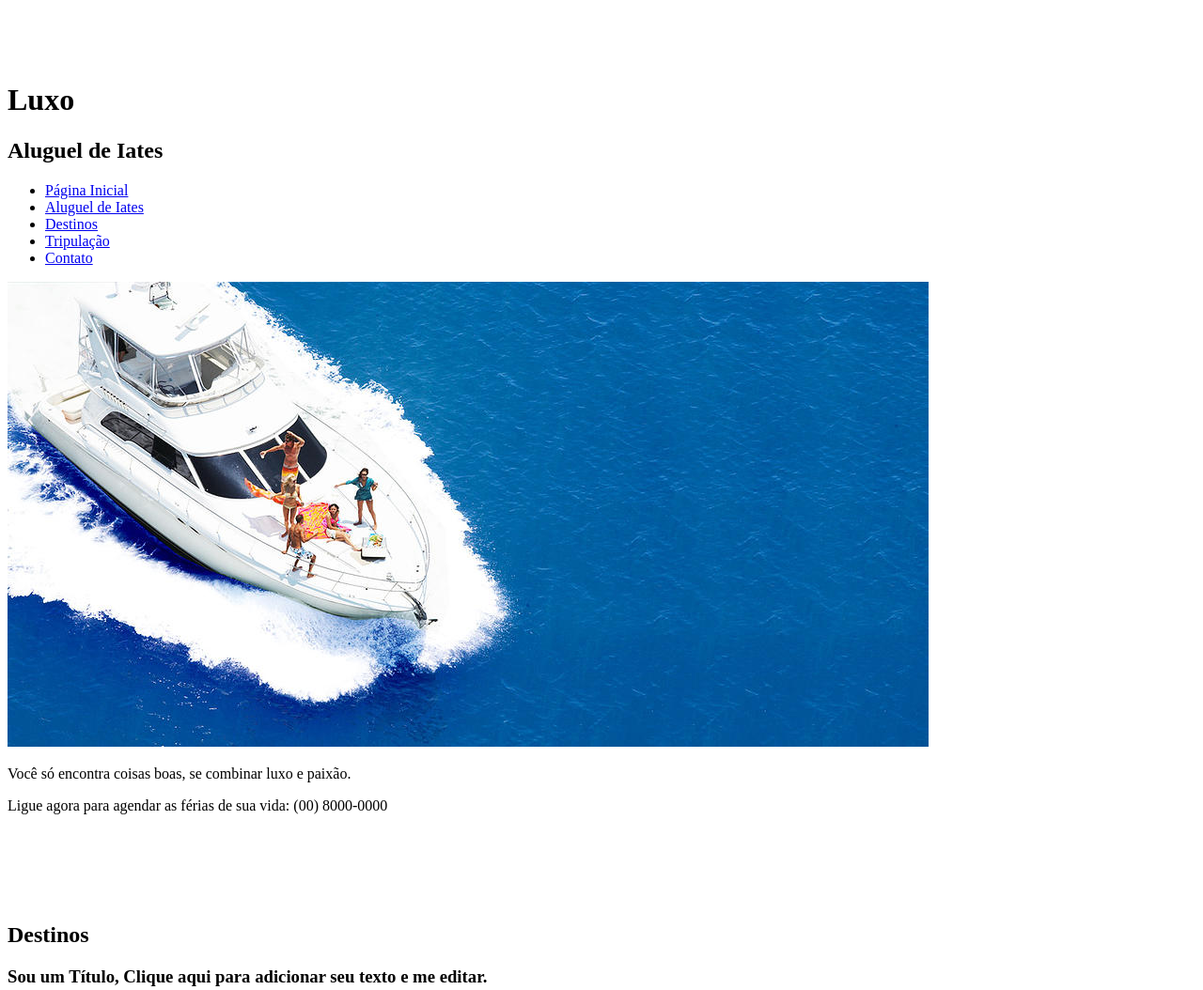
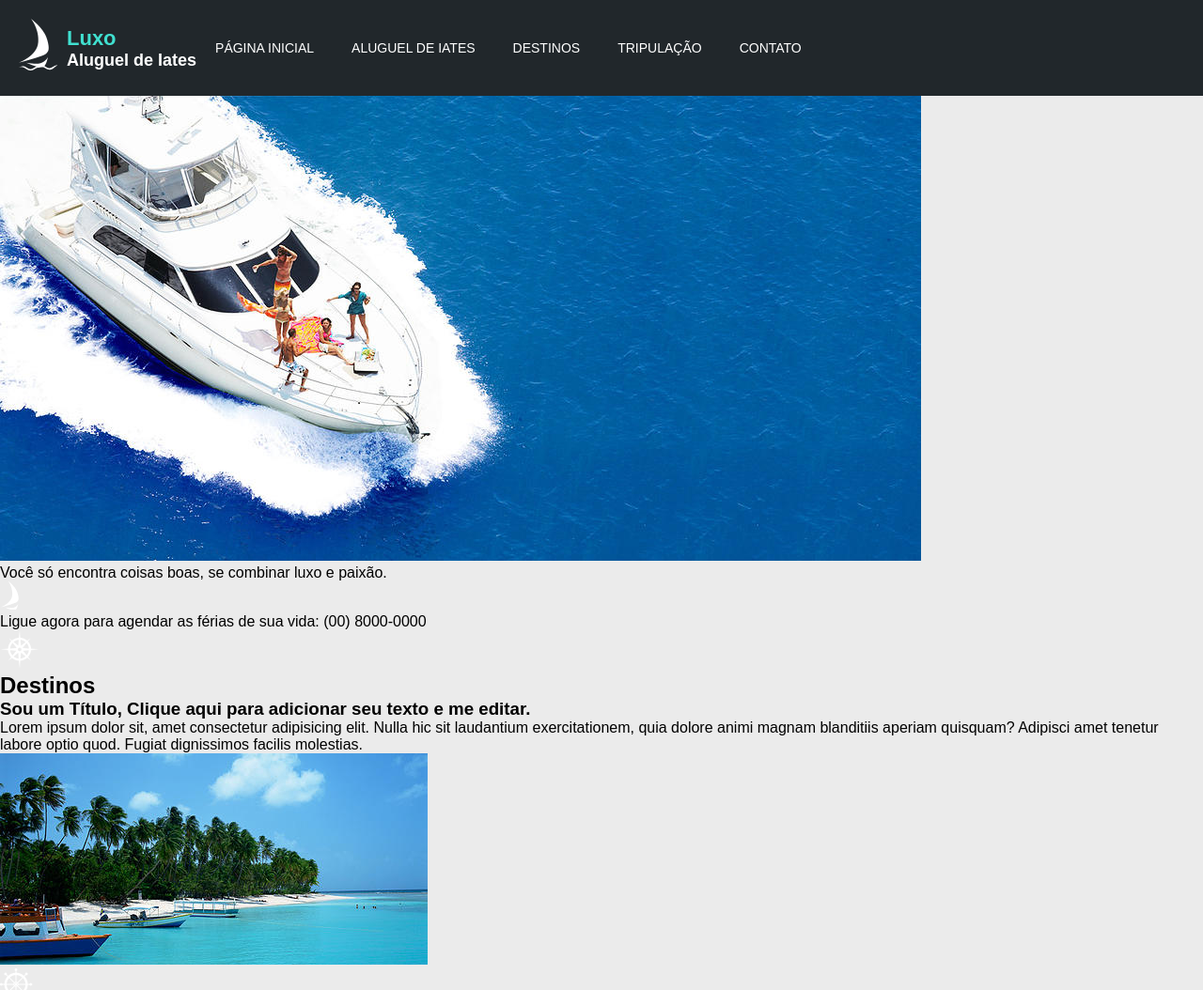
Before and after one commit to jotamonteiro/projetoiate, a plain HTML site: page index.html in a window 1280 px wide. Shown: the top 1054 px of the page at 94% size. Drawn offline with Linux system fonts and the light colour scheme.

Commit message:
modified:   index.html 	new file:   style.css

```diff
--- a/index.html
+++ b/index.html
@@ -5,14 +5,20 @@
     <meta charset="UTF-8">
     <meta name="viewport" content="width=device-width, initial-scale=1.0">
     <title>Luxo - Aluguel de Iates</title>
+    <link rel="stylesheet" href="style.css">
 </head>
 
 <body>
 
     <header>
-        <img src="imagens/barco1.png" alt="Logo barco">
+        <nav>
+            <div class="menu">
+                <div class="menu-img"><img src="imagens/barco1.png" alt="Logo barco"></div>
+                <div class="menu-logo">
                     <h1>Luxo</h1>
                     <h2>Aluguel de Iates</h2>
+                </div>
+                <div class="menu-pages">
                     <ul>
                         <li><a href="index.html">Página Inicial</a></li>
                         <li><a href="aluguel.html">Aluguel de Iates</a></li>
@@ -20,43 +26,62 @@
                         <li><a href="tripulacao.html">Tripulação</a></li>
                         <li><a href="contatos.html">Contato</a></li>
                     </ul>
-
+                </div>
+            </div>
+        </nav>
     </header>
     <div class="principal">
         <img src="imagens/barcoprincipal.jpg" alt="Iate de Luxo">
         <div class="principal-texto">
             <p>Você só encontra coisas boas, se combinar luxo e paixão.</p>
+            <div class="principal-contato">
+                <div class="contato-logo"><img src="imagens/barco2.png" alt="Logo barco menor"></div>
+                <div>
                     <p>Ligue agora para agendar as férias de sua vida: (00) 8000-0000</p>
                 </div>
-        <img src="imagens/barco2.png" alt="Logo barco menor">
+            </div>
+        </div>
+
     </div>
 
     <div class="conteudo">
+        <div class="conteudo-destino">
+            <div class="destino">
                 <img src="imagens/destino.png" alt="Timão">
-        <div class="conteudo-destino">
                 <h2>Destinos</h2>
+            </div>
+            <div class="destino-texto">
                 <h3>Sou um Título, Clique aqui para adicionar seu texto e me editar.</h3>
-            <p>Lorem ipsum dolor sit, amet consectetur adipisicing elit. Nulla hic sit laudantium exercitationem, quia
+                <p>Lorem ipsum dolor sit, amet consectetur adipisicing elit. Nulla hic sit laudantium exercitationem,
+                    quia
                     dolore
-                animi magnam blanditiis aperiam quisquam? Adipisci amet tenetur labore optio quod. Fugiat dignissimos
+                    animi magnam blanditiis aperiam quisquam? Adipisci amet tenetur labore optio quod. Fugiat
+                    dignissimos
                     facilis
                     molestias.</p>
+                <img src="imagens/barcodestino.jpg" alt="Destino paradisíaco">
             </div>
-        <img src="imagens/barcodestino.jpg" alt="Destino paradisíaco">
-
+        </div>
+        <div class="conteudo-frota">
+            <div class="frota">
                 <img src="imagens/nossafrota.png" alt="Timão">
-        <div class="conteudo-frota">
                 <h2>Nossa frota</h2>
+            </div>
+            <div class="frota-texto">
                 <h3>Sou um Título, Clique aqui para adicionar seu texto e me editar.</h3>
                 <p>Lorem ipsum dolor sit amet, consectetur adipisicing elit. Illo iure repellendus nostrum minima sunt
                     tempore a
-                voluptatibus, ab voluptates labore ad fugit provident! Laborum corporis officiis laboriosam, natus quasi
+                    voluptatibus, ab voluptates labore ad fugit provident! Laborum corporis officiis laboriosam, natus
+                    quasi
                     quibusdam?</p>
             </div>
+            <div class="frota-imagens">
                 <img src="imagens/barconossafrota1.jpg" alt="Frota de iates">
                 <img src="imagens/barconossafrota2.jpg" alt="Barcos a Vela">
                 <img src="imagens/barconossafrota2.jpg" alt="Barcos a Vela">
                 <img src="imagens/barconossafrota1.jpg" alt="Frota de iates">
+            </div>
+        </div>
     </div>
     <footer>
         &copy; 2023 por Luxo Aluguel de Iates
--- /dev/null
+++ b/style.css
@@ -0,0 +1,83 @@
+ * {
+    margin: 0;
+    padding: 0;
+    box-sizing: border-box;
+    font-family: Arial, sans-serif;
+}
+
+body {
+    background-color: #EBEBEB;
+    font-family: Arial, sans-serif;
+    margin: 0;
+}
+
+header {
+    background-color: #21272B;
+    color: white;
+    padding: 20px 0;
+}
+
+.menu{
+    display: flex;
+    align-items: center;
+    padding-left: 20px;
+}
+
+
+.menu h1{
+    color: turquoise;
+    font-size: 22px;
+}
+
+.menu h2{
+    color: white;
+    font-size: 18px;
+}
+
+.menu-logo{
+    display: flex;
+    flex-direction: column;
+}
+
+.menu-img {
+    font-size: 28px;
+    margin-right: 10px;
+}
+
+nav {
+    display: flex;
+    justify-content: space-between;
+    align-items: center;
+}
+
+.menu-pages{
+    display: flex;
+    margin-right: 20px;
+}
+
+.menu-pages a {
+    color: white;
+    text-decoration: none;
+    padding: 0 20px;
+    font-size: 14px;
+    text-transform: uppercase;
+    border-right: 1px solid #444;
+}
+
+.menu-pages li {
+    list-style: none;
+}
+
+.menu-pages ul {
+    display: flex;
+
+}
+
+.menu-pages a:hover {
+    background-color: #444;
+    transition: background-color 0.3s;
+}
+
+.menu-pages a:last-child {
+    border-right: none;
+}
```
Lines whose indentation alone changed are shown as unchanged.
